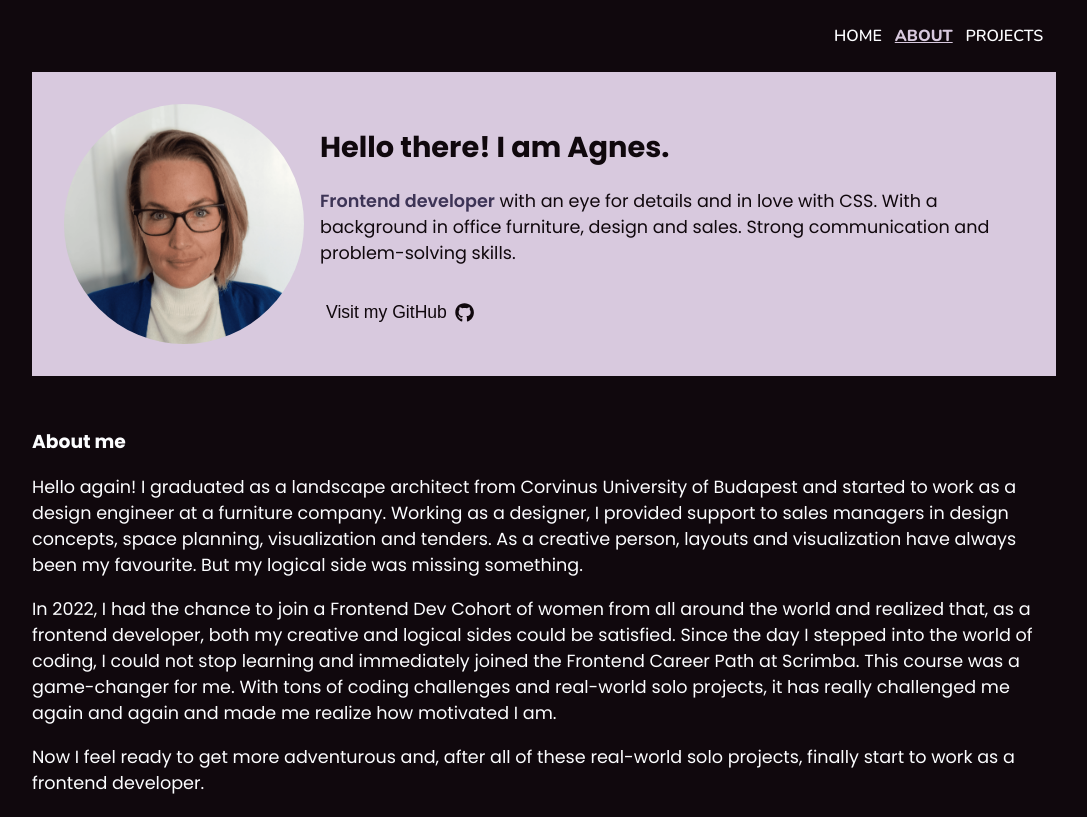
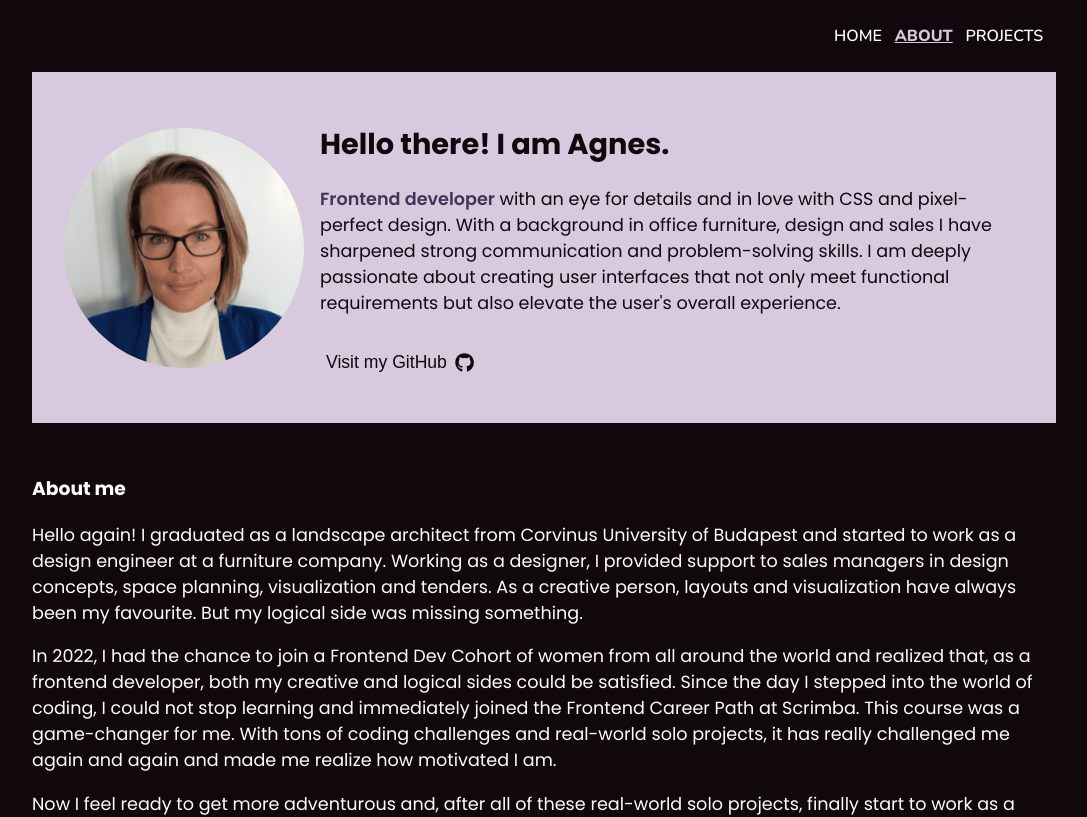
Before and after one commit to agnesnora/portfolio2023, a React (Vite) app: page /about in a window 1280 px wide. Shown: the top 817 px of the page, without its empty margins (96-1183 px from the left). Built offline with nearby package versions, Linux system fonts and the light colour scheme; a web font is replaced by a local one; what miragejs would draw is missing.

Commit message:
resume update

```diff
--- a/src/pages/Resume.jsx
+++ b/src/pages/Resume.jsx
@@ -13,9 +13,12 @@ export default function Resume() {
           <h1>Hello there! I am Agnes.</h1>
           <p>
             <span className="highlighted--text">Frontend developer</span> with
-            an eye for details and in love with CSS. With a background in office
-            furniture, design and sales. Strong communication and
-            problem-solving skills.{" "}
+            an eye for details and in love with CSS and pixel-perfect design.
+            With a background in office furniture, design and sales I have
+            sharpened strong communication and problem-solving skills. I am
+            deeply passionate about creating user interfaces that not only meet
+            functional requirements but also elevate the user's overall
+            experience.{" "}
           </p>
           <button className="big--github ">
             <a
```
Also changed, not shown: 1 other file (tests, documents, lock files or other folders).
